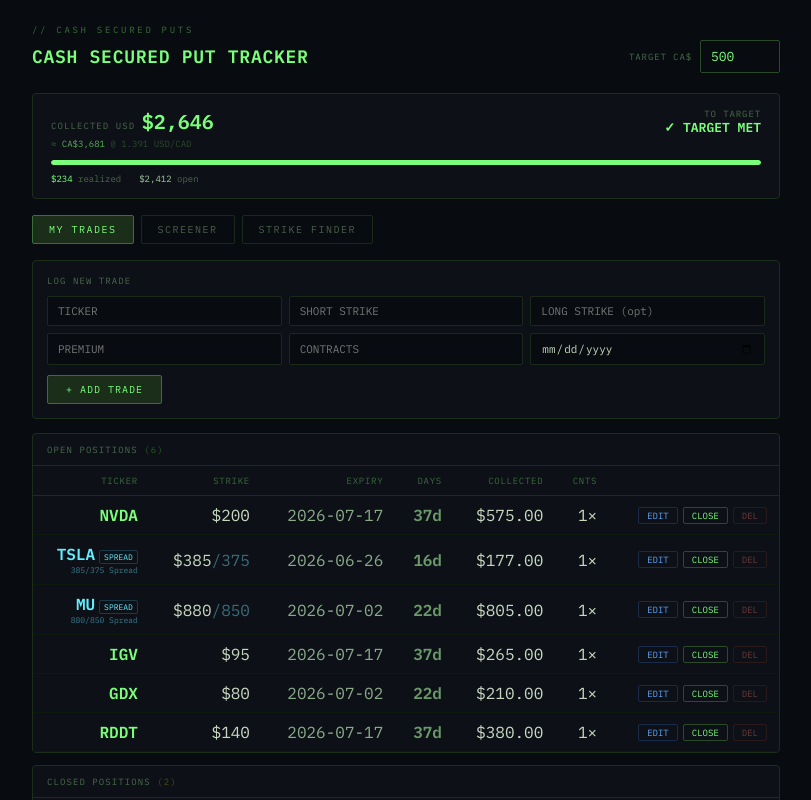
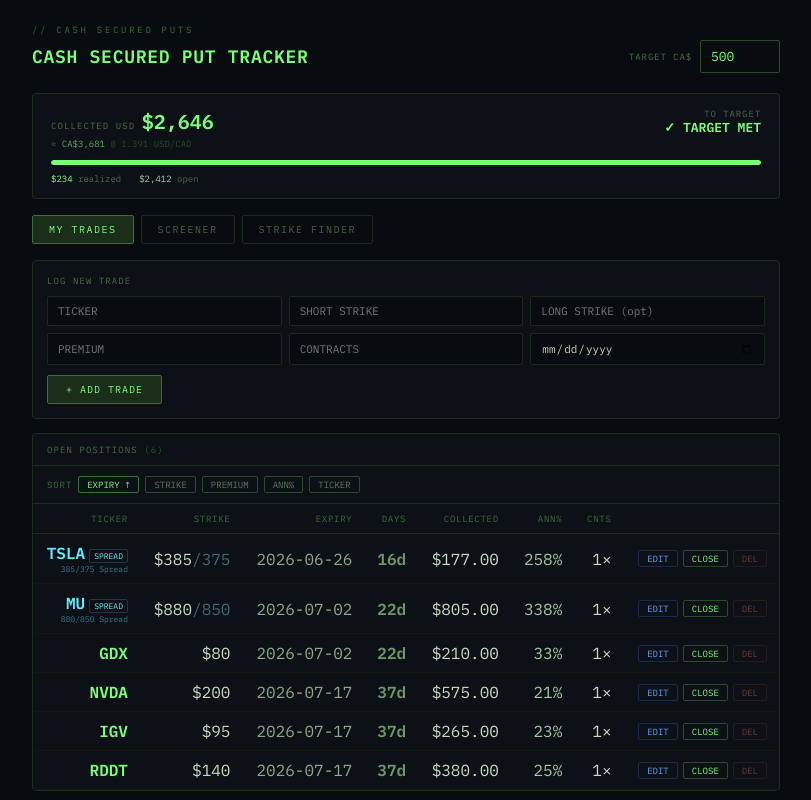
Before and after one commit to 27484cmtc2-ops/csp-tracker, a React (Create React App) app: page / in a window 1280 px wide. Shown: the top 800 px of the page, without its empty margins (234-1045 px from the left). Built offline with nearby package versions, Linux system fonts and the light colour scheme.

Commit message:
Update App.js

```diff
--- a/src/App.js
+++ b/src/App.js
@@ -78,6 +78,27 @@ function daysLabel(d) {
   if (d < 0) return "EXPIRED";
   if (d === 0) return "TODAY";
   return `${d}d`;
+}
+
+function daysBetween(start, end) {
+  if (!start || !end) return null;
+  const a = new Date(start + "T00:00:00");
+  const b = new Date(end + "T00:00:00");
+  return Math.round((b - a) / 86400000);
+}
+
+function getCollateral(t) {
+  if (t.longStrike != null) return Math.abs(t.strike - t.longStrike) * 100 * t.contracts;
+  return t.strike * 100 * t.contracts;
+}
+
+function annualizedReturn(t) {
+  const collateral = getCollateral(t);
+  if (!collateral) return null;
+  const collected = t.creditTotal ?? (t.premium * t.contracts * 100);
+  const dur = daysBetween(t.opened, t.expiry);
+  if (!dur || dur <= 0) return null;
+  return (collected / collateral) * (365 / dur) * 100;
 }
 
 const DEFAULT_TRADES = [
@@ -190,6 +211,30 @@ export default function App() {
   const openTrades  = trades.filter(t => t.status==="open");
   const closedTrades= trades.filter(t => t.status==="closed");
 
+  const [sortBy, setSortBy] = useState("expiry");
+  const [sortDir, setSortDir] = useState("asc");
+
+  const toggleSort = (key) => {
+    if (sortBy===key) setSortDir(d=>d==="asc"?"desc":"asc");
+    else { setSortBy(key); setSortDir("asc"); }
+  };
+
+  const sortedOpenTrades = useMemo(() => {
+    const arr = [...openTrades];
+    arr.sort((a,b) => {
+      let av, bv;
+      if (sortBy==="strike") { av=a.strike; bv=b.strike; }
+      else if (sortBy==="premium") { av=a.creditTotal??(a.premium*a.contracts*100); bv=b.creditTotal??(b.premium*b.contracts*100); }
+      else if (sortBy==="annualized") { av=annualizedReturn(a)??-1; bv=annualizedReturn(b)??-1; }
+      else if (sortBy==="ticker") { av=a.ticker; bv=b.ticker; }
+      else { av=a.expiry; bv=b.expiry; }
+      if (av<bv) return sortDir==="asc"?-1:1;
+      if (av>bv) return sortDir==="asc"?1:-1;
+      return 0;
+    });
+    return arr;
+  }, [openTrades, sortBy, sortDir]);
+
   return (
     <div style={{minHeight:"100vh",background:"#080c10",fontFamily:"'IBM Plex Mono','Courier New',monospace",color:"#c8d8c0"}}>
       <style>{`
@@ -204,7 +249,11 @@ export default function App() {
         .tab-btn.active{background:#1a2e1a;border-color:#3a6e3a;color:#7aff7a;}
         .row-hover:hover{background:#0f1a0f!important;}
         .strike-row:hover{background:#0f1a0f!important;cursor:pointer;}
-        .csp-input{background:#080c10;border:1px solid #1a2a1a;border-radius:2px;padding:7px 10px;color:#c8d8c0;font-size:11px;outline:none;width:100%;}
+        .csp-input{background:#080c10;border:1px solid #1a2a1a;border-radius:2px;padding:7px 10px;color:#c8d8c0;font-size:11px;outline:none;width:100%;min-width:0;box-sizing:border-box;}
+        .csp-form-grid{display:grid;grid-template-columns:repeat(3,1fr);gap:7px;}
+        @media (max-width:640px){
+          .csp-form-grid{grid-template-columns:1fr 1fr;}
+        }
         .csp-input:focus{border-color:#3a6e3a;}
         .csp-panel{background:#0d1117;border:1px solid #1a2e1a;border-radius:4px;}
         .csp-btn{padding:7px 18px;background:#1a2e1a;border:1px solid #3a6e3a;border-radius:2px;color:#7aff7a;font-size:10px;letter-spacing:.1em;cursor:pointer;}
@@ -276,12 +325,12 @@ export default function App() {
           <div>
             <div className="csp-panel" style={{padding:14,marginBottom:14}}>
               <div style={{fontSize:9,color:"#4a6a4a",letterSpacing:".12em",marginBottom:10}}>LOG NEW TRADE</div>
-              <div style={{display:"grid",gridTemplateColumns:"repeat(3,1fr)",gap:7,marginBottom:7}}>
+              <div className="csp-form-grid" style={{marginBottom:7}}>
                 <input className="csp-input" placeholder="TICKER" value={newTrade.ticker} onChange={e=>setNewTrade({...newTrade,ticker:e.target.value})} />
                 <input className="csp-input" placeholder="SHORT STRIKE" value={newTrade.strike} onChange={e=>setNewTrade({...newTrade,strike:e.target.value})} />
                 <input className="csp-input" placeholder="LONG STRIKE (opt)" value={newTrade.longStrike} onChange={e=>setNewTrade({...newTrade,longStrike:e.target.value})} />
               </div>
-              <div style={{display:"grid",gridTemplateColumns:"repeat(3,1fr)",gap:7,marginBottom:10}}>
+              <div className="csp-form-grid" style={{marginBottom:10}}>
                 <input className="csp-input" placeholder="PREMIUM" value={newTrade.premium} onChange={e=>setNewTrade({...newTrade,premium:e.target.value})} />
                 <input className="csp-input" placeholder="CONTRACTS" value={newTrade.contracts} onChange={e=>setNewTrade({...newTrade,contracts:e.target.value})} />
                 <input className="csp-input" type="date" value={newTrade.expiry} onChange={e=>setNewTrade({...newTrade,expiry:e.target.value})} />
@@ -295,15 +344,26 @@ export default function App() {
               </div>
               {openTrades.length===0 && <div style={{padding:20,textAlign:"center",color:"#3a5a3a",fontSize:11}}>No open positions.</div>}
               {openTrades.length>0 && (
+                <div style={{display:"flex",gap:6,flexWrap:"wrap",padding:"10px 14px",borderBottom:"1px solid #1a2e1a"}}>
+                  <span style={{fontSize:9,color:"#3a6a3a",letterSpacing:".1em",alignSelf:"center"}}>SORT</span>
+                  {[["expiry","EXPIRY"],["strike","STRIKE"],["premium","PREMIUM"],["annualized","ANN%"],["ticker","TICKER"]].map(([key,label])=>(
+                    <button key={key} className="csp-btn-sm" onClick={()=>toggleSort(key)}
+                      style={{borderColor:sortBy===key?"#3a6e3a":"#2a4a2a",color:sortBy===key?"#7aff7a":"#5a7a5a"}}>
+                      {label}{sortBy===key?(sortDir==="asc"?" ↑":" ↓"):""}
+                    </button>
+                  ))}
+                </div>
+              )}
+              {openTrades.length>0 && (
                 <div className="csp-table-wrap" style={{overflowX:"auto"}}>
                   <table style={{width:"100%",borderCollapse:"collapse",minWidth:560}}>
                     <thead><tr>
-                      {["TICKER","STRIKE","EXPIRY","DAYS","COLLECTED","CNTS",""].map(h=>(
+                      {["TICKER","STRIKE","EXPIRY","DAYS","COLLECTED","ANN%","CNTS",""].map(h=>(
                         <th key={h} style={{padding:"9px 12px",textAlign:"right",color:"#3a6a3a",fontWeight:400,fontSize:9,letterSpacing:".08em",borderBottom:"1px solid #1a2e1a"}}>{h}</th>
                       ))}
                     </tr></thead>
                     <tbody>
-                      {openTrades.map(t=>{
+                      {sortedOpenTrades.map(t=>{
                         const col = t.creditTotal??(t.premium*t.contracts*100);
                         const isSpread = t.type?.includes("Spread");
                         const d = daysUntil(t.expiry);
@@ -320,6 +380,7 @@ export default function App() {
                             <td style={{padding:"9px 12px",textAlign:"right",color:"#8aaa8a"}}>{t.expiry}</td>
                             <td style={{padding:"9px 12px",textAlign:"right",color:daysColor(d),fontWeight:600}}>{daysLabel(d)}</td>
                             <td style={{padding:"9px 12px",textAlign:"right",color:"#c8d8c0"}}>{fmt(col)}</td>
+                            <td style={{padding:"9px 12px",textAlign:"right",color:"#a0c8a0"}}>{annualizedReturn(t)!=null?annualizedReturn(t).toFixed(0)+"%":"—"}</td>
                             <td style={{padding:"9px 12px",textAlign:"right",color:"#c8d8c0"}}>{t.contracts}×</td>
                             <td style={{padding:"9px 12px",textAlign:"right"}}>
                               <div style={{display:"flex",gap:5,justifyContent:"flex-end"}}>
@@ -337,7 +398,7 @@ export default function App() {
               )}
               {openTrades.length>0 && (
                 <div className="csp-cards" style={{padding:"10px 12px"}}>
-                  {openTrades.map(t=>{
+                  {sortedOpenTrades.map(t=>{
                     const col = t.creditTotal??(t.premium*t.contracts*100);
                     const isSpread = t.type?.includes("Spread");
                     const d = daysUntil(t.expiry);
@@ -361,6 +422,10 @@ export default function App() {
                         <div className="csp-card-row">
                           <span className="csp-card-label">COLLECTED</span>
                           <span style={{color:"#c8d8c0"}}>{fmt(col)} ({t.contracts}×)</span>
+                        </div>
+                        <div className="csp-card-row">
+                          <span className="csp-card-label">ANNUALIZED</span>
+                          <span style={{color:"#a0c8a0"}}>{annualizedReturn(t)!=null?annualizedReturn(t).toFixed(0)+"%":"—"}</span>
                         </div>
                         <div style={{display:"flex",gap:5,justifyContent:"flex-end",marginTop:8}}>
                           <button className="csp-btn-sm csp-btn-blue" onClick={()=>openEditModal(t)}>EDIT</button>
```
